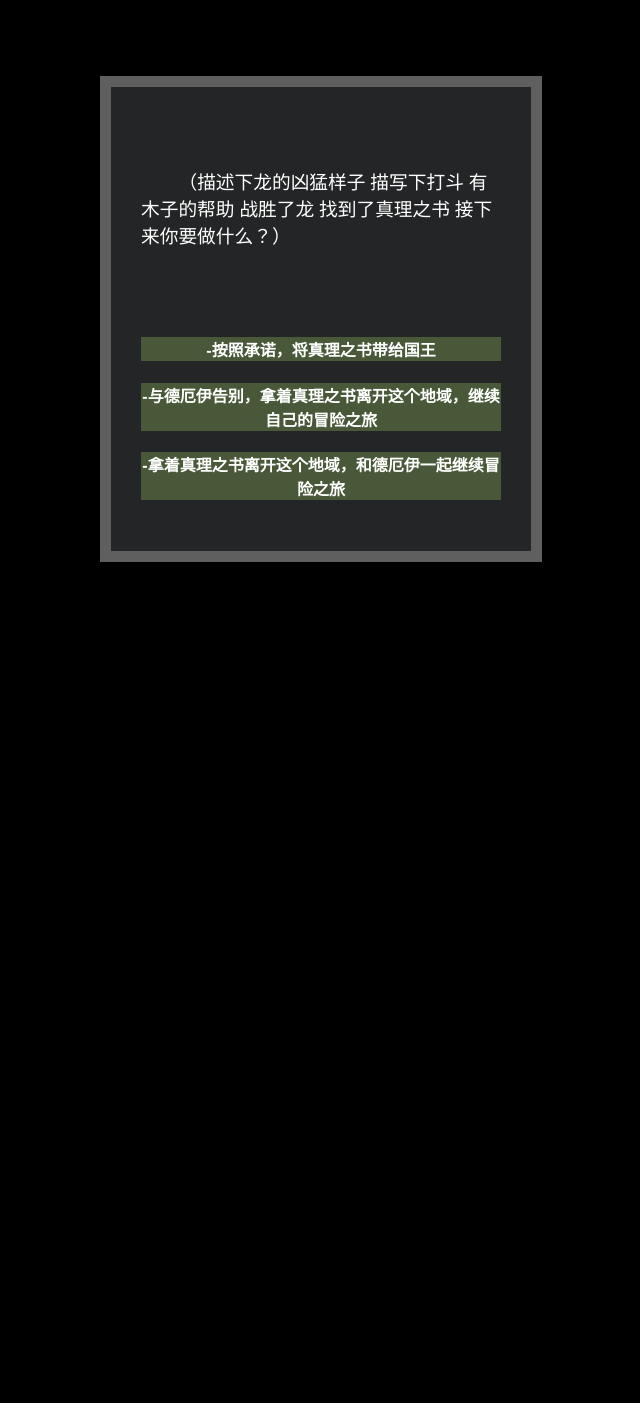
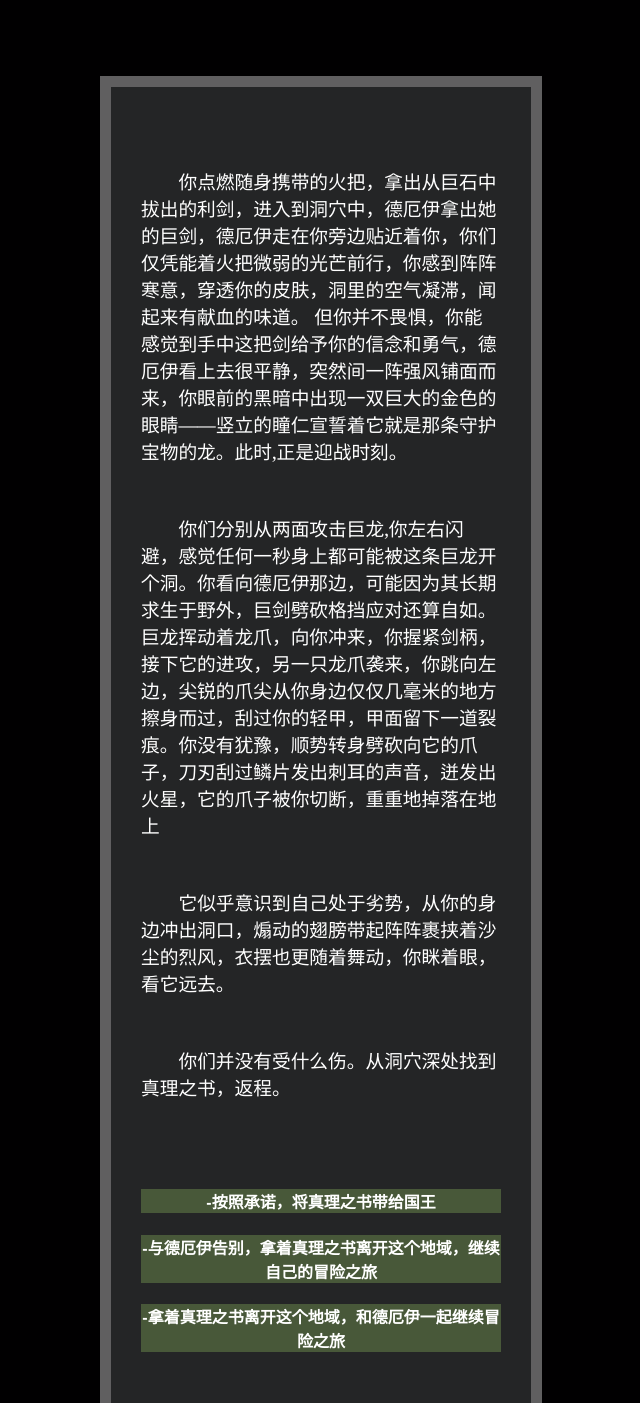
Before and after one commit to mope80/mope80.github.io, a plain HTML site: page dswordCave.html in a window 1280 px wide. Shown: the top 1403 px of the page, without its empty margins (319-959 px from the left). Before the commit the page ends 800 px from the top, so only its background shows below. Drawn offline with Linux system fonts and the light colour scheme.

Commit message:
Update dswordCave.html

```diff
--- a/dswordCave.html
+++ b/dswordCave.html
@@ -8,7 +8,10 @@
   </head>
   <body style='background:#010001';>
   <div class="box">
-  <h3>（描述下龙的凶猛样子 描写下打斗 有木子的帮助 战胜了龙 找到了真理之书 接下来你要做什么？）</h3>
+    <h3>你点燃随身携带的火把，拿出从巨石中拔出的利剑，进入到洞穴中，德厄伊拿出她的巨剑，德厄伊走在你旁边贴近着你，你们仅凭能着火把微弱的光芒前行，你感到阵阵寒意，穿透你的皮肤，洞里的空气凝滞，闻起来有献血的味道。 但你并不畏惧，你能感觉到手中这把剑给予你的信念和勇气，德厄伊看上去很平静，突然间一阵强风铺面而来，你眼前的黑暗中出现一双巨大的金色的眼睛——竖立的瞳仁宣誓着它就是那条守护宝物的龙。此时,正是迎战时刻。</h3>
+    <h3>你们分别从两面攻击巨龙,你左右闪避，感觉任何一秒身上都可能被这条巨龙开个洞。你看向德厄伊那边，可能因为其长期求生于野外，巨剑劈砍格挡应对还算自如。巨龙挥动着龙爪，向你冲来，你握紧剑柄，接下它的进攻，另一只龙爪袭来，你跳向左边，尖锐的爪尖从你身边仅仅几毫米的地方擦身而过，刮过你的轻甲，甲面留下一道裂痕。你没有犹豫，顺势转身劈砍向它的爪子，刀刃刮过鳞片发出刺耳的声音，迸发出火星，它的爪子被你切断，重重地掉落在地上</h3>
+    <h3>它似乎意识到自己处于劣势，从你的身边冲出洞口，煽动的翅膀带起阵阵裹挟着沙尘的烈风，衣摆也更随着舞动，你眯着眼，看它远去。</h3>
+    <h3>你们并没有受什么伤。从洞穴深处找到真理之书，返程。</h3>
   <br>
   <a href="dgiveToKing.html"><h4>-按照承诺，将真理之书带给国王</h4></a>
   <a href="continueAdventureAlone.html"><h4>-与德厄伊告别，拿着真理之书离开这个地域，继续自己的冒险之旅</h4></a>
```
